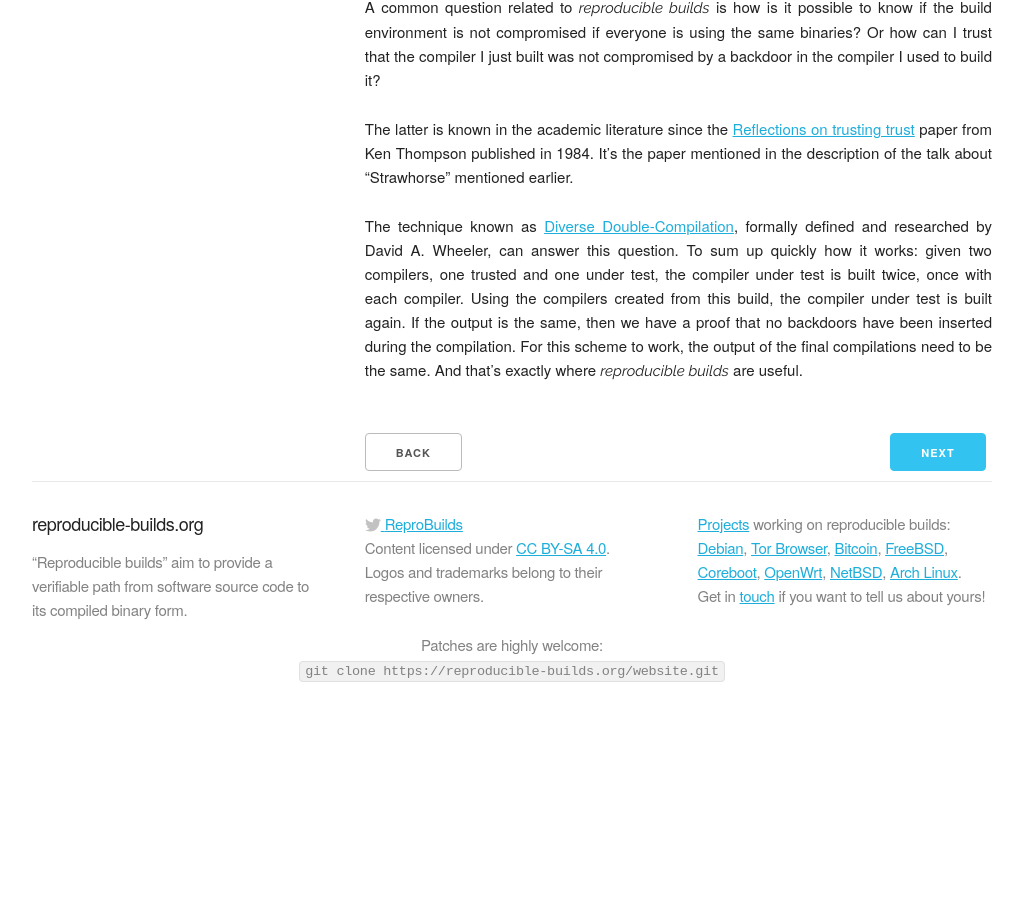
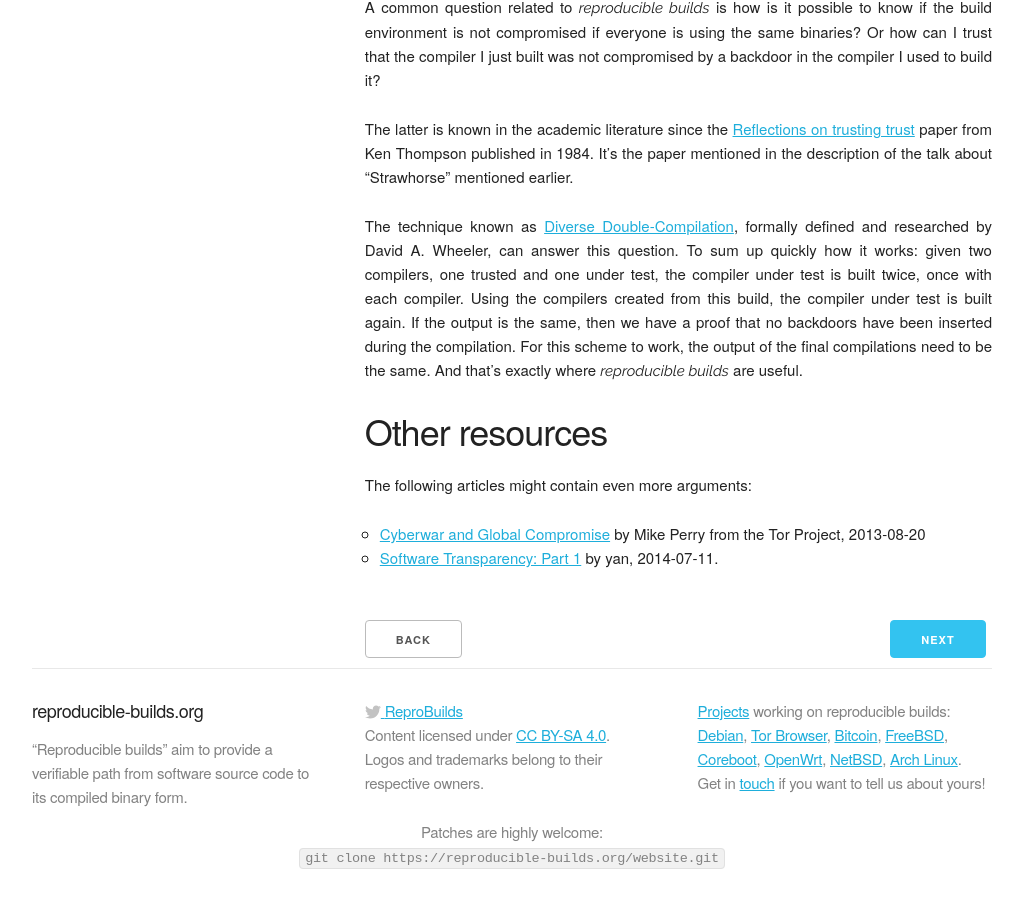
Before and after one commit to prototypefund/reproducible-website, a Jekyll site: the page built from _docs/buy_in.md, in a window 1280 px wide and 900 px high, scrolled down 1543 px. Shown: the whole window, without its empty margins (128-1151 px from the left). Built offline with Jekyll 4.4.1, drawn with Linux system fonts in a browser that asks for light colours; some web fonts are replaced; before the commit the page ends 2256 px from its top, so only the background shows below that.

Commit message:
Add some lovely articles in the “buy-in” article

```diff
--- a/_docs/buy_in.md
+++ b/_docs/buy_in.md
@@ -105,3 +105,11 @@ we have a proof that no backdoors have been inserted during the
 compilation. For this scheme to work, the output of the final
 compilations need to be the same. And that's exactly where *reproducible
 builds* are useful.
+
+Other resources
+---------------
+
+The following articles might contain even more arguments:
+
+ * [Cyberwar and Global Compromise](https://blog.torproject.org/blog/deterministic-builds-part-one-cyberwar-and-global-compromise) by Mike Perry from the Tor Project, 2013-08-20
+ * [Software Transparency: Part 1](https://zyan.scripts.mit.edu/blog/software-transparency/) by yan, 2014-07-11.
```
